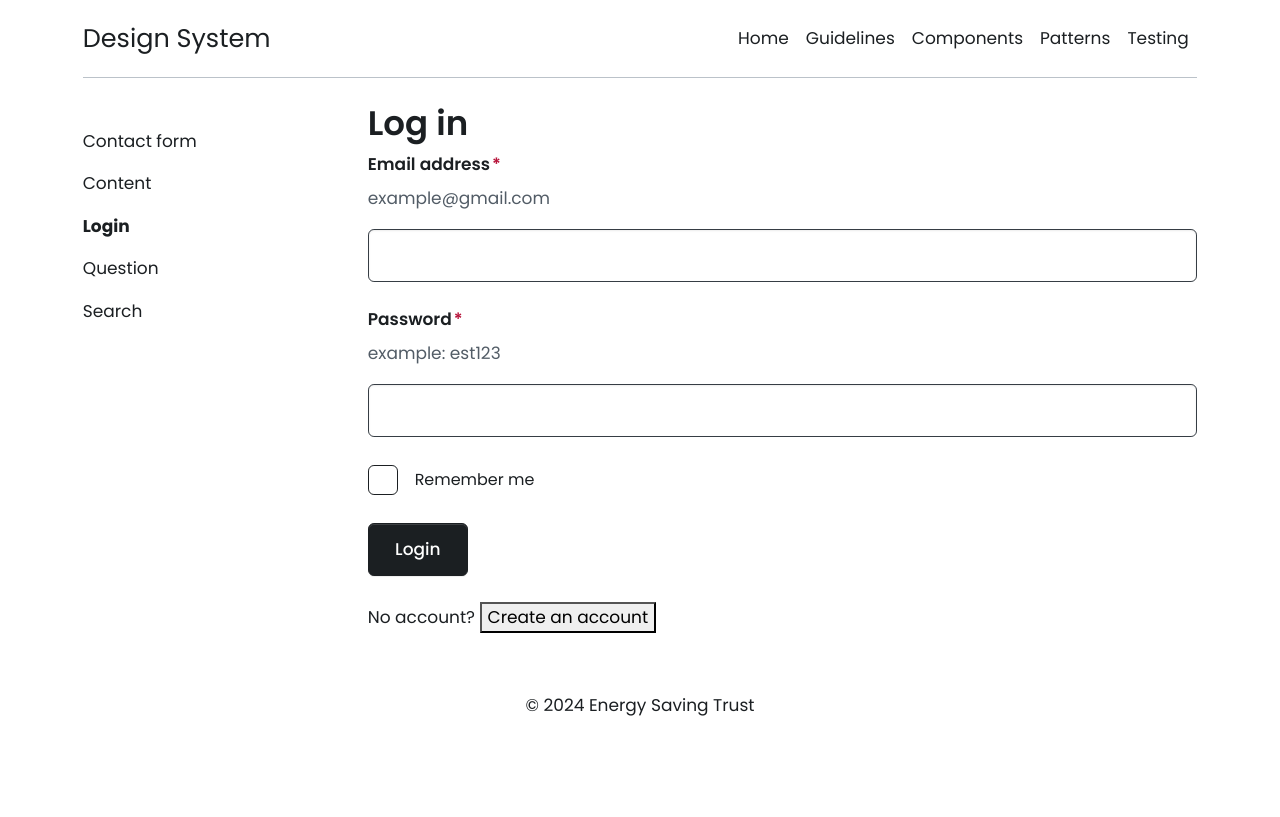
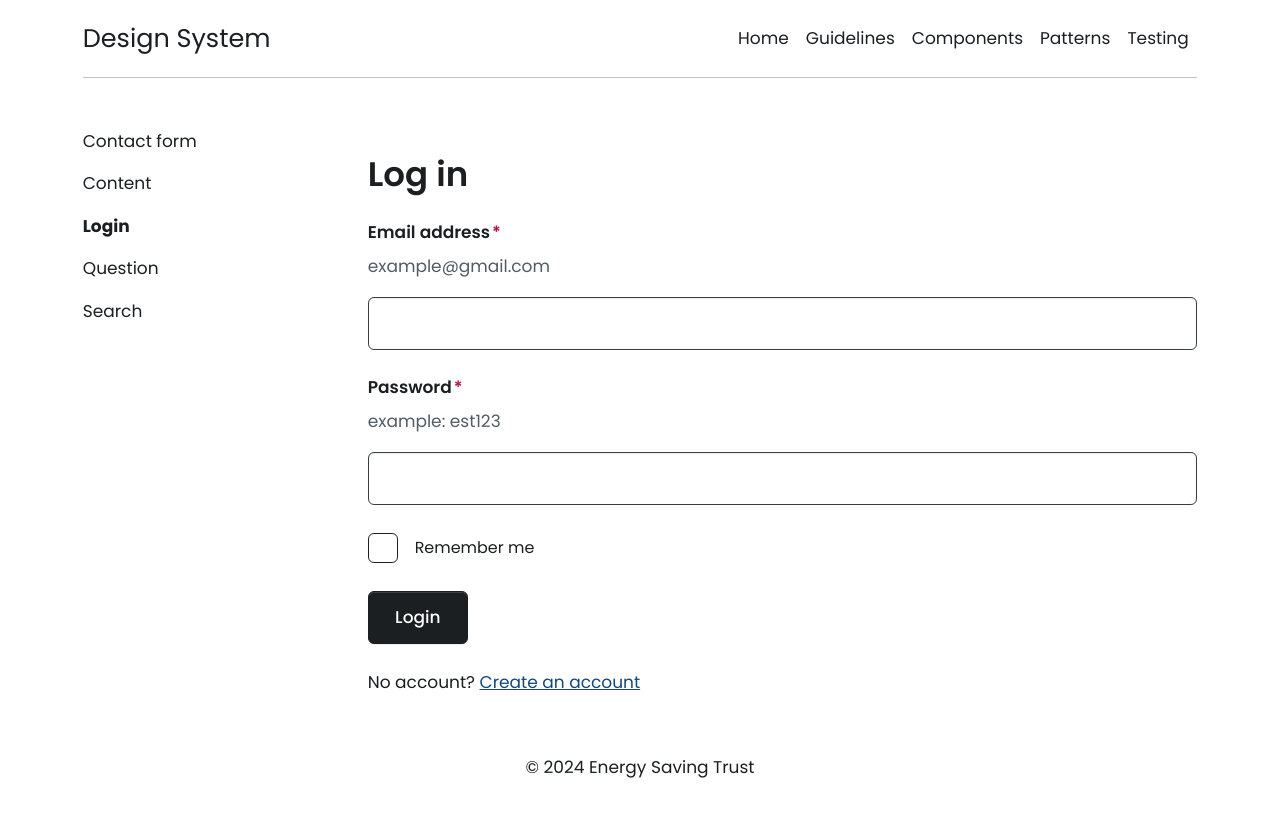
Before and after one commit to Energy-Saving-Trust/Design-System, a Jekyll site: the page built from testing/login.md, in a window 1280 px wide. Shown: the top 817 px of the page. Built offline with Jekyll 4.4.1, drawn with Linux system fonts in a browser that asks for light colours; nearby versions of some CDN libraries.

Commit message:
login spacing

```diff
--- a/_sass/est/forms/_form-check.scss
+++ b/_sass/est/forms/_form-check.scss
@@ -17,7 +17,7 @@
   }
 
   label {
-    max-width: 350px;
+    max-width: 500px;
   }
 }
 
--- a/testing/login.md
+++ b/testing/login.md
@@ -11,7 +11,7 @@ section: testing
 </style>
 
 <div id="login-wrap">
-  <h2>Log in</h2>
+  <h2 class="mt-5 mb-4">Log in</h2>
   <div class="mb-4">
     <label for="email" class="form-label">Email address<span>*</span></label>
     <div class="form-text">example@gmail.com</div>
@@ -31,11 +31,11 @@ section: testing
   <div class="mb-4">
     <button type="button" class="btn btn-primary">Login</button>
   </div>
-  <p>No account? <button onclick="showCreateAccount()">Create an account</button></p>
+  <p>No account? <button style="padding: 0;border: 0;background: transparent;text-decoration: underline;color: #15487A;" onclick="showCreateAccount()">Create an account</button></p>
 </div>
 
 <div id="create-account-wrap" class="hidden">
-  <h2>Create an account</h2>
+  <h2 class="mt-5 mb-4">Create an account</h2>
   <div class="mb-4">
     <label for="name" class="form-label">Full name</label>
     <input type="text" class="form-control" id="name">
@@ -73,7 +73,7 @@ section: testing
     <button type="button" class="btn btn-primary">Create account</button>
   </div>
 
-  <p>Have an account? <button onclick="showLogin()">Log in</button></p>
+  <p>Have an account? <button style="padding: 0;border: 0;background: transparent;text-decoration: underline;color: #15487A;" onclick="showLogin()">Log in</button></p>
 </div>
 
 
```
